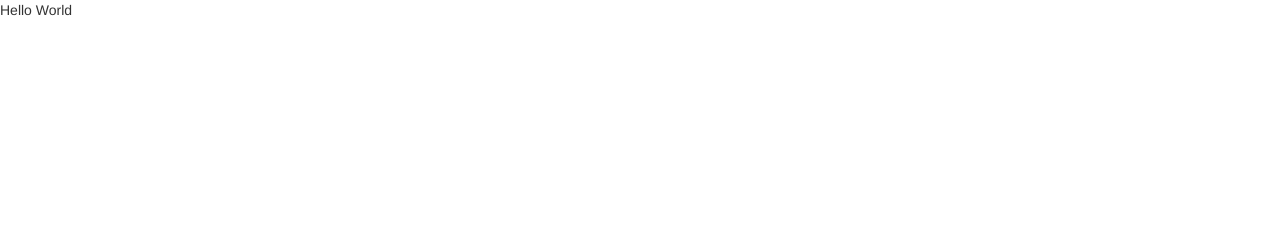
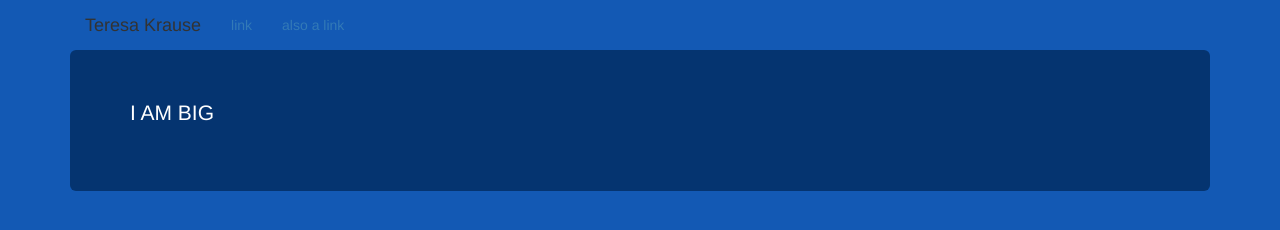
Before and after one commit to teresakrause/website, a plain HTML site: page index.html in a window 1280 px wide. Drawn offline with nearby package versions, Linux system fonts and the light colour scheme.

```diff
--- /dev/null
+++ b/css/style.css
@@ -0,0 +1 @@
+body{background-color:#1359B4}.jumbotron{background-color:#053470;color:#FFF}.page-header{color:#FFD006;border-bottom:none}
--- a/index.html
+++ b/index.html
@@ -1 +1 @@
-<html><head><link rel="stylesheet" href="https://maxcdn.bootstrapcdn.com/bootstrap/3.3.4/css/bootstrap.min.css"/></head><body><script src="https://ajax.googleapis.com/ajax/libs/jquery/1.11.3/jquery.min.js"></script><script src="https://maxcdn.bootstrapcdn.com/bootstrap/3.3.4/js/bootstrap.min.js"></script><p>Hello World</p></body></html>
+<html><head><link rel="stylesheet" href="https://maxcdn.bootstrapcdn.com/bootstrap/3.3.4/css/bootstrap.min.css"/><link rel="stylesheet" href="css/style.css"/></head><body><script src="https://ajax.googleapis.com/ajax/libs/jquery/1.11.3/jquery.min.js"></script><script src="https://maxcdn.bootstrapcdn.com/bootstrap/3.3.4/js/bootstrap.min.js"></script><div class="container nav-container"><div class="nav-bar"><div class="navbar-header"><div class="navbar-brand"><div class="text">Teresa Krause</div></div></div><ul class="nav navbar-nav"><li> <a>link</a></li><li> <a>also a link</a></li></ul></div></div><div class="container"><div class="jumbotron"><p>I AM BIG</p></div></div></body></html>
```
Also changed, not shown: README.html (deleted, +0 -1 lines), 3 other files.
